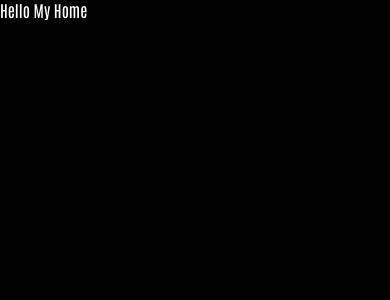
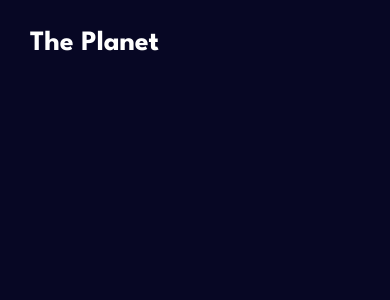
Before and after one commit to RHsanto/Planet_App, a React Native app: screen /Home in a window 390 px wide. Shown: the top 300 px of the page. Built offline with nearby package versions, Linux system fonts and the light colour scheme.

Commit message:
add planet header

```diff
--- a/App.js
+++ b/App.js
@@ -25,7 +25,7 @@ export default function App() {
 
   return (
     <>
-    <NavigationContainer theme={DarkTheme} >
+    <NavigationContainer  >
         <Stack.Navigator screenOptions={{headerShown:false}}>
         <Stack.Screen  name="Home" component={Home} />
        </Stack.Navigator>
--- /dev/null
+++ b/src/components/Text/planet.header.js
@@ -0,0 +1,18 @@
+import { View, SafeAreaView, StyleSheet} from "react-native";
+import React from "react";
+import Text from "./text";
+import { spacing } from "../../theme/spacing";
+
+export default function PlanetHeader(){
+  return (
+    <View style={styles.container}>
+      <Text preset="h2">The Planet</Text>
+   </View>
+  )
+}
+
+const styles= StyleSheet.create({
+container:{
+  padding:spacing[10]
+}
+})
--- a/src/components/Text/text.presets.js
+++ b/src/components/Text/text.presets.js
@@ -23,7 +23,7 @@ export const presets={
   bold:BOLD,
   h1:{
     ...BOLD,
-    fontSize:30,
+    fontSize:32,
   },
   h2:{
     ...BOLD,
--- a/src/screens/home.js
+++ b/src/screens/home.js
@@ -1,14 +1,14 @@
 import { View, SafeAreaView} from "react-native";
 import React from "react";
 import Text from "../components/text/text";
+import { colors } from "../theme/colors";
+import PlanetHeader from "../components/text/planet.header";
 
 
 export default function Home(){
   return (
-   <SafeAreaView>
-    <View>
-      <Text>Hello My Home</Text>
-    </View>
+   <SafeAreaView style={{flex:1,backgroundColor:colors.black}}>
+   <PlanetHeader/>
    </SafeAreaView>
   )
 }
```
